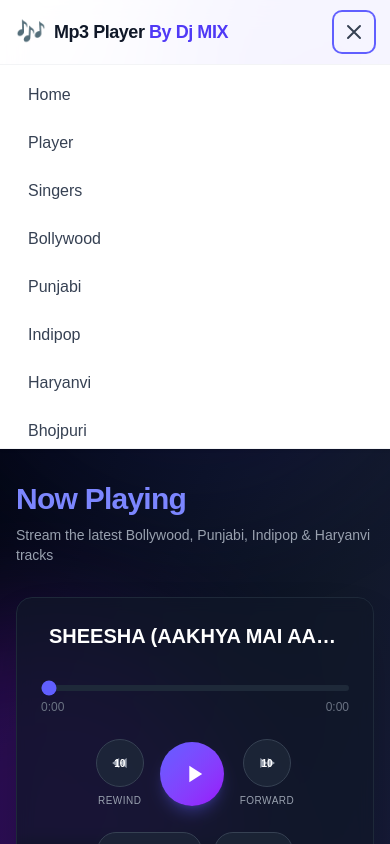
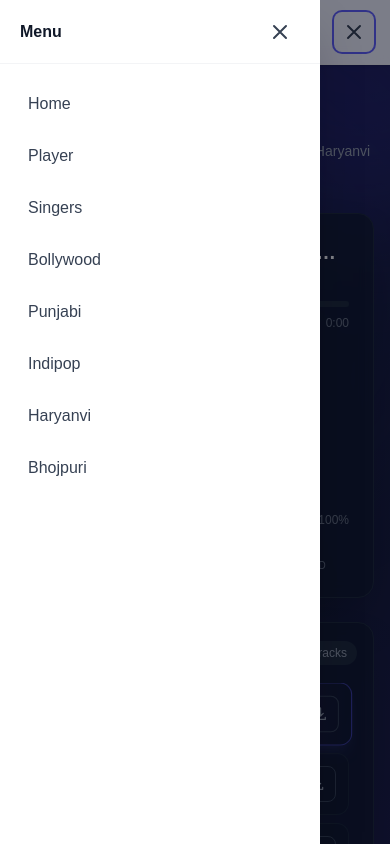
Before and after one commit to dhannajaypw24-dev/musicplayer, a Next.js app: page / in a window 390 px wide. Both pictures are taken after a click on the button 354 px from the left and 32 px from the top of the page. Shown: the top 844 px of the page. Built offline with nearby package versions, Linux system fonts and the light colour scheme.

Commit message:
mobile menuset

```diff
--- a/app/components/Header/Header.tsx
+++ b/app/components/Header/Header.tsx
@@ -1,10 +1,33 @@
 "use client";
 
-import { useState } from "react";
+import { useEffect, useState } from "react";
 import Link from "next/link";
+import { createPortal } from "react-dom";
 
 const Header = () => {
   const [isMenuOpen, setIsMenuOpen] = useState(false);
+  const [isMounted, setIsMounted] = useState(false);
+
+  useEffect(() => {
+    setIsMounted(true);
+  }, []);
+
+  useEffect(() => {
+    if (!isMenuOpen) return;
+
+    const previousOverflow = document.body.style.overflow;
+    const closeOnEscape = (event: KeyboardEvent) => {
+      if (event.key === "Escape") setIsMenuOpen(false);
+    };
+
+    document.body.style.overflow = "hidden";
+    window.addEventListener("keydown", closeOnEscape);
+
+    return () => {
+      document.body.style.overflow = previousOverflow;
+      window.removeEventListener("keydown", closeOnEscape);
+    };
+  }, [isMenuOpen]);
 
   const navLinks = [
     { name: "Home", href: "/" },
@@ -16,6 +39,66 @@ const Header = () => {
     { name: "Haryanvi", href: "/haryanvi" },
     { name: "Bhojpuri", href: "/bhojpuri" },
   ];
+
+  const mobileNavigation = (
+    <div className="md:hidden">
+      <button
+        type="button"
+        aria-label="Close menu"
+        tabIndex={isMenuOpen ? 0 : -1}
+        onClick={() => setIsMenuOpen(false)}
+        className={`fixed inset-0 z-[9998] bg-gray-950/50 transition-opacity duration-300 ${
+          isMenuOpen ? "opacity-100" : "pointer-events-none opacity-0"
+        }`}
+      />
+      <nav
+        id="mobile-navigation"
+        aria-label="Mobile navigation"
+        aria-hidden={!isMenuOpen}
+        className={`fixed inset-y-0 left-0 z-[9999] flex w-[min(20rem,85vw)] flex-col bg-white shadow-2xl transition-transform duration-300 ease-in-out ${
+          isMenuOpen ? "translate-x-0" : "-translate-x-full"
+        }`}
+      >
+        <div className="flex h-16 items-center justify-between border-b border-gray-100 px-5">
+          <span className="font-semibold text-gray-900">Menu</span>
+          <button
+            type="button"
+            onClick={() => setIsMenuOpen(false)}
+            className="inline-flex h-10 w-10 items-center justify-center rounded-lg text-gray-700 hover:bg-gray-100 focus:outline-none focus:ring-2 focus:ring-indigo-500"
+            aria-label="Close menu"
+            tabIndex={isMenuOpen ? 0 : -1}
+          >
+            <svg
+              className="h-6 w-6"
+              fill="none"
+              viewBox="0 0 24 24"
+              stroke="currentColor"
+              strokeWidth={2}
+            >
+              <path
+                strokeLinecap="round"
+                strokeLinejoin="round"
+                d="M6 18L18 6M6 6l12 12"
+              />
+            </svg>
+          </button>
+        </div>
+        <div className="flex-1 space-y-1 overflow-y-auto px-4 py-4">
+          {navLinks.map((link) => (
+            <Link
+              key={link.name}
+              href={link.href}
+              onClick={() => setIsMenuOpen(false)}
+              tabIndex={isMenuOpen ? 0 : -1}
+              className="block rounded-lg px-3 py-3 text-base font-medium text-gray-700 transition-colors hover:bg-indigo-50 hover:text-indigo-600"
+            >
+              {link.name}
+            </Link>
+          ))}
+        </div>
+      </nav>
+    </div>
+  );
 
   return (
     <header className="sticky top-0 z-50 bg-white/80 backdrop-blur-md shadow-sm border-b border-gray-100">
@@ -59,6 +142,7 @@ const Header = () => {
             className="md:hidden inline-flex items-center justify-center p-2 rounded-lg text-gray-700 hover:bg-gray-100 focus:outline-none focus:ring-2 focus:ring-indigo-500 transition-colors"
             aria-label="Toggle menu"
             aria-expanded={isMenuOpen}
+            aria-controls="mobile-navigation"
           >
             {isMenuOpen ? (
               // X icon
@@ -75,28 +159,8 @@ const Header = () => {
         </div>
       </div>
 
-      {/* Mobile Menu */}
-      <div
-        className={`md:hidden overflow-hidden transition-all duration-300 ease-in-out ${
-          isMenuOpen ? "max-h-96 opacity-100" : "max-h-0 opacity-0"
-        }`}
-      >
-        <nav className="px-4 pt-2 pb-4 space-y-1 bg-white border-t border-gray-100">
-          {navLinks.map((link) => (
-            <Link
-              key={link.name}
-              href={link.href}
-              onClick={() => setIsMenuOpen(false)}
-              className="block px-3 py-2.5 text-base font-medium text-gray-700 rounded-lg hover:text-indigo-600 hover:bg-indigo-50 transition-colors duration-200"
-            >
-              {link.name}
-            </Link>
-          ))}
-          <button className="w-full mt-2 px-4 py-2.5 text-sm font-medium text-white bg-indigo-600 rounded-lg hover:bg-indigo-500 transition-colors duration-200">
-            Sign In
-          </button>
-        </nav>
-      </div>
+      {/* Render outside the sticky header so the drawer is not trapped by its stacking context. */}
+      {isMounted && createPortal(mobileNavigation, document.body)}
     </header>
   );
 };
```
